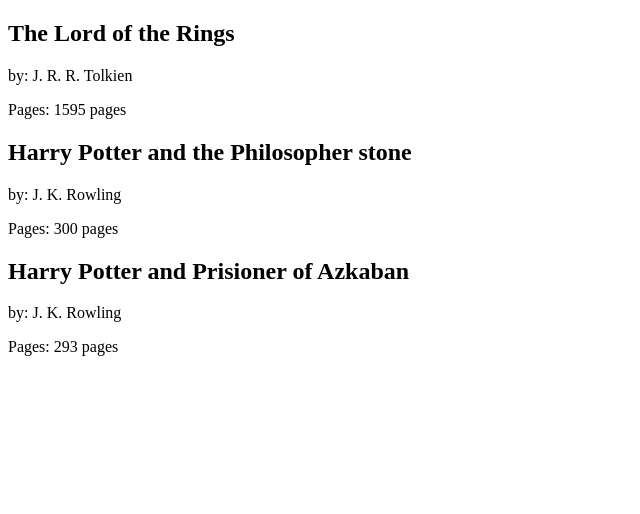
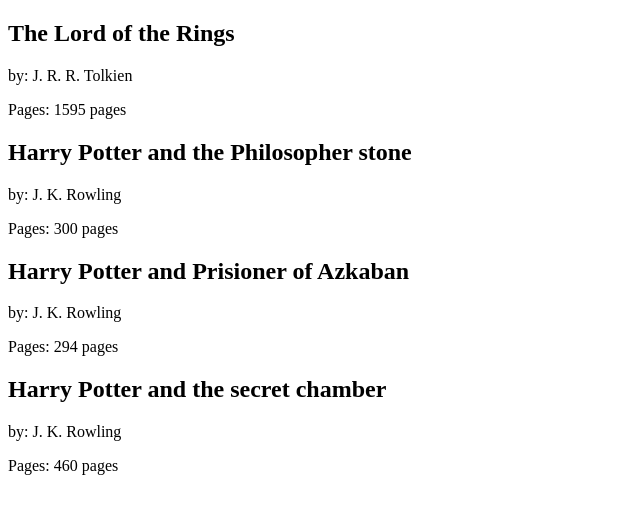
Before and after one commit to curroCasado/React-is-fun, a React (Create React App) app: page / in a window 1280 px wide. Shown: the top 514 px of the page, without its empty margins (0-640 px from the left). Built offline with nearby package versions, Linux system fonts and the light colour scheme.

Commit message:
Display child component

```diff
--- a/src/index.js
+++ b/src/index.js
@@ -1,5 +1,24 @@
 import React, { Component } from "react";
 import { render } from "react-dom";
+
+let bookList = [
+  { title: "The Lord of the Rings", author: "J. R. R. Tolkien", pages: 1595 },
+  {
+    title: "Harry Potter and the Philosopher stone",
+    author: "J. K. Rowling",
+    pages: 300
+  },
+  {
+    title: "Harry Potter and Prisioner of Azkaban",
+    author: "J. K. Rowling",
+    pages: 294
+  },
+  {
+    title: "Harry Potter and the secret chamber",
+    author: "J. K. Rowling",
+    pages: 460
+  }
+];
 
 const Book = ({ title, author, pages }) => {
   return (
@@ -11,26 +30,19 @@
   );
 };
 
-const Library = () => {
+const Library = ({ books }) => {
   return (
     <div>
-      <Book
-        title="The Lord of the Rings"
-        author="J. R. R. Tolkien"
-        pages={1595}
-      />
-      <Book
-        title="Harry Potter and the Philosopher stone"
-        author="J. K. Rowling"
-        pages={300}
-      />
-      <Book
-        title="Harry Potter and Prisioner of Azkaban"
-        author="J. K. Rowling"
-        pages={293}
-      />
+      {books.map((book, i) => (
+        <Book
+          key={i}
+          title={book.title}
+          author={book.author}
+          pages={book.pages}
+        />
+      ))}
     </div>
   );
 };
 
-render(<Library />, document.getElementById("root"));
+render(<Library books={bookList} />, document.getElementById("root"));
```
